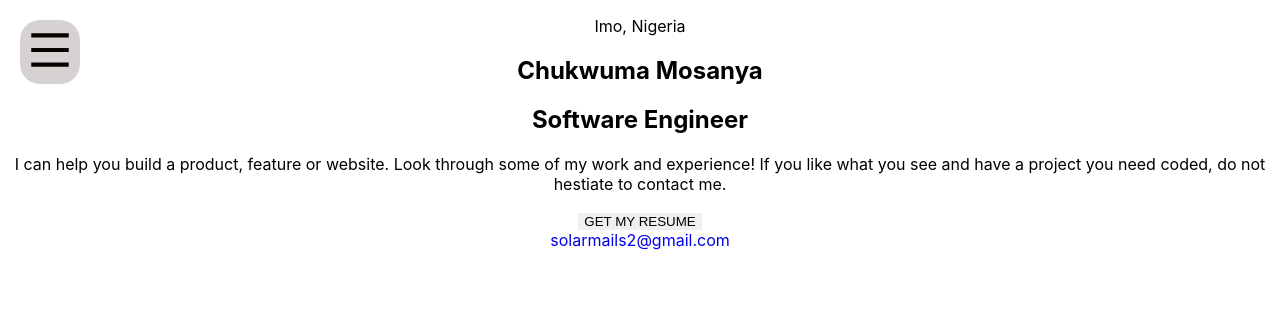
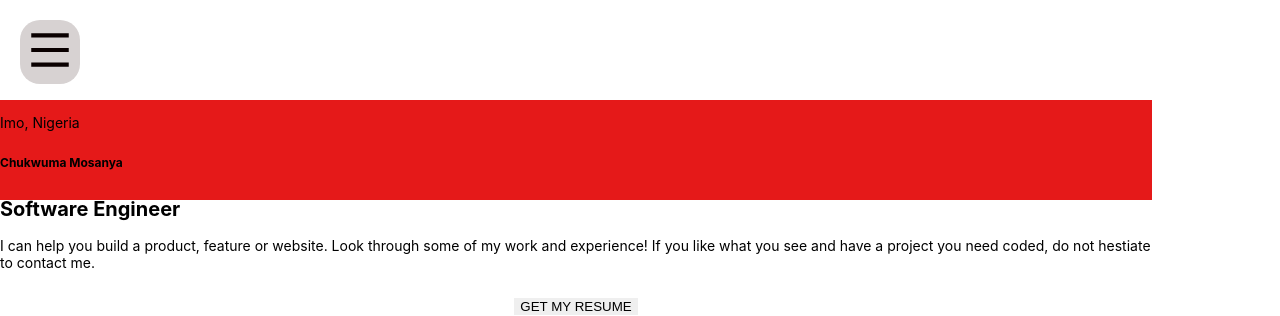
Before and after one commit to blase147/my_portfolio, a React (Create React App) app: page / in a window 1280 px wide. Shown: the top 316 px of the page. Built offline with nearby package versions, Linux system fonts and the light colour scheme.

Commit message:
Add basic files

```diff
--- a/src/components/Homepage/homePage.scss
+++ b/src/components/Homepage/homePage.scss
@@ -1,60 +1,57 @@
 @import './../scss/config';
 
-.home-page {
-  // background-color: #090000;
-  // color: white;
-  padding-top: 0;
-  margin-top: 0;
-
   .intro-container {
-    width: 40%;
-    margin: auto;
+    display: flex;
+    flex-direction: column;
+    width: 90%;
+    margin-top: 100px;
+    align-items: center;
     height: 100px;
+    background-color: #e51919;
+    text-align: center;
 
     h1 {
-      font-size: 90px;
+      font-size: 20px;
       width: 50%;
       padding-bottom: 0;
       text-align: left;
     }
 
     h2 {
-      font-size: 40px;
+      font-size: 12px;
       width: 100%;
       padding-bottom: 10px;
       text-align: left;
     }
 
     p {
-      font-size: 24px;
+      font-size: 14px;
       width: 100%;
       padding-bottom: 10px;
       text-align: left;
     }
   }
 
-  .social-icons-container {
-    position: relative;
-    top: -50px;
-    left: -1040px;
-    // size: 50px;
+  // .social-icons-container {
+  //   position: relative;
+  //   top: -50px;
+  //   left: -1040px;
+  //   // size: 50px;
 
-    li {
-      padding-bottom: 50px;
-    }
-  }
+  //   li {
+  //     padding-bottom: 50px;
+  //   }
+  // }
 
-  .profile-pic {
-    position: relative;
-    width: 60%;
-    display: flex;
-    right: -900px;
-    // top: -400px;
-    z-index: 2;
+  // .profile-pic {
+  //   position: relative;
+  //   width: 60%;
+  //   display: flex;
+  //   right: -900px;
+  //   // top: -400px;
+  //   z-index: 2;
 
-    img {
-      width: 100%;
-      border-radius: 1000px;
-    }
-  }
-}
+  //   img {
+  //     width: 100%;
+  //     border-radius: 1000px;
+  //   }
```
